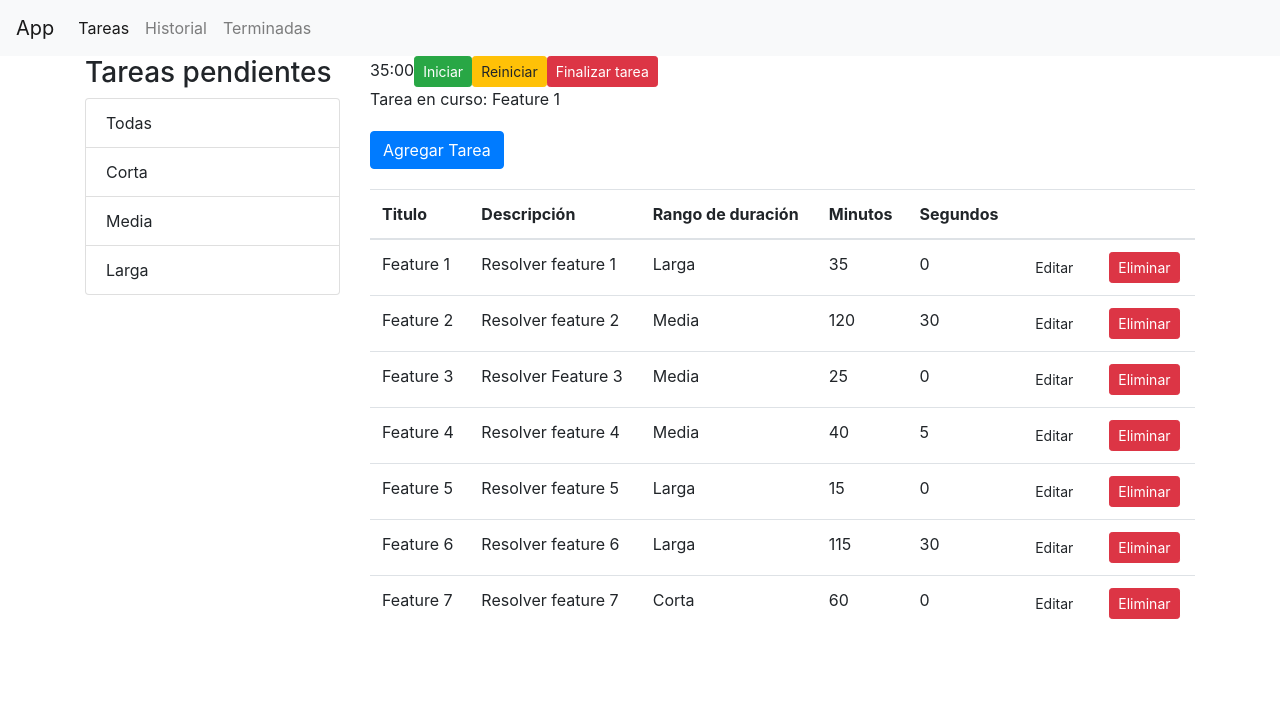
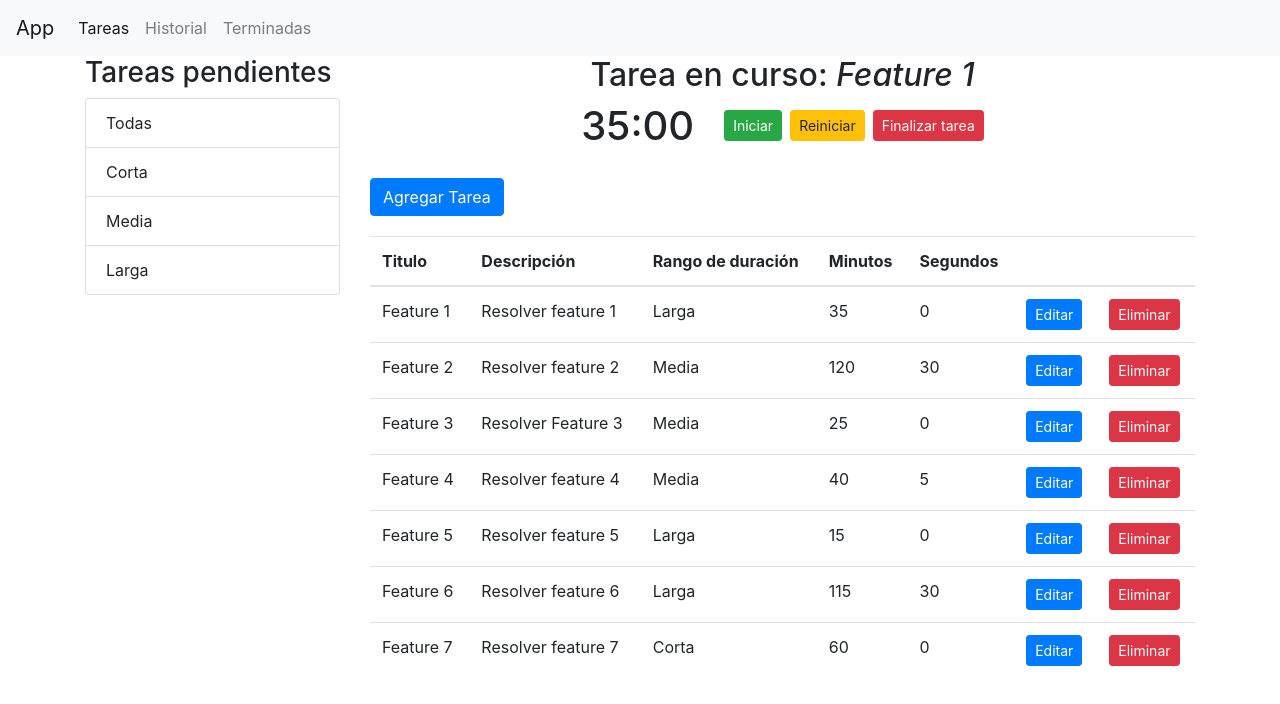
Before and after one commit to gyokebed/arkon-data, a React (Create React App) app: page /tasks in a window 1280 px wide. Shown: the top 704 px of the page. Built offline with nearby package versions, Linux system fonts and the light colour scheme.

Commit message:
Added styles to timer

```diff
--- a/src/components/taskForm.jsx
+++ b/src/components/taskForm.jsx
@@ -178,7 +178,9 @@ const TaskForm = ({ match, history }) => {
             onChange={handleOptionChange}
             id="user-option"
           >
-            <option value="default">Opciones por default</option>
+            <option value="default">
+              Opciones prederteminadas (Rango de duración)
+            </option>
             <option value="custom">Ingresar tiempo</option>
           </select>
         </div>
--- a/src/components/tasks.jsx
+++ b/src/components/tasks.jsx
@@ -31,7 +31,10 @@ const Tasks = ({ history }) => {
     {
       key: "editar",
       content: (task) => (
-        <button onClick={() => handleEdit(task)} className="btn btn-sm">
+        <button
+          onClick={() => handleEdit(task)}
+          className="btn btn-primary btn-sm"
+        >
           Editar
         </button>
       ),
--- a/src/components/timer.jsx
+++ b/src/components/timer.jsx
@@ -115,27 +115,41 @@ const timeOutput = (num) => {
 const Clock = ({ clock, toggle, reset, finish, name }) => {
   const { intervalId } = clock;
   return (
-    <div style={{ marginBottom: 20 }}>
-      {timeOutput(clock.currentTime)}
+    <div className="container" style={{ marginBottom: 20 }}>
+      <div class="row justify-content-sm-center">
+        <h2>
+          Tarea en curso: <em>{name}</em>
+        </h2>
+      </div>
+      <div class="row justify-content-sm-center">
+        <div class="col col-md-auto">
+          <h1>{timeOutput(clock.currentTime)}</h1>
+        </div>
 
+        <div class="col col-md-auto">
           <button
             className={
-          intervalId ? "btn btn-sm btn-danger" : "btn btn-sm btn-success"
+              intervalId
+                ? "btn btn-sm btn-danger mr-2 mt-2"
+                : "btn btn-sm btn-success mr-2 mt-2"
             }
             onClick={toggle}
           >
             {intervalId ? "Detener" : "Iniciar"}
           </button>
           {intervalId || clock.currentTime > 0 ? (
-        <button className="btn btn-sm btn-warning" onClick={reset}>
+            <button
+              className="btn btn-sm btn-warning mr-2 mt-2"
+              onClick={reset}
+            >
               Reiniciar
             </button>
           ) : null}
-      <button className="btn btn-sm btn-danger" onClick={finish}>
+          <button className="btn btn-sm btn-danger mt-2" onClick={finish}>
             Finalizar tarea
           </button>
-      <div>Tarea en curso: {name}</div>
-      {/* <span className={clock.expired ? "end" : "end hidden"}>Finished!</span> */}
+        </div>
+      </div>
     </div>
   );
 };
```
Lines whose indentation alone changed are shown as unchanged.
